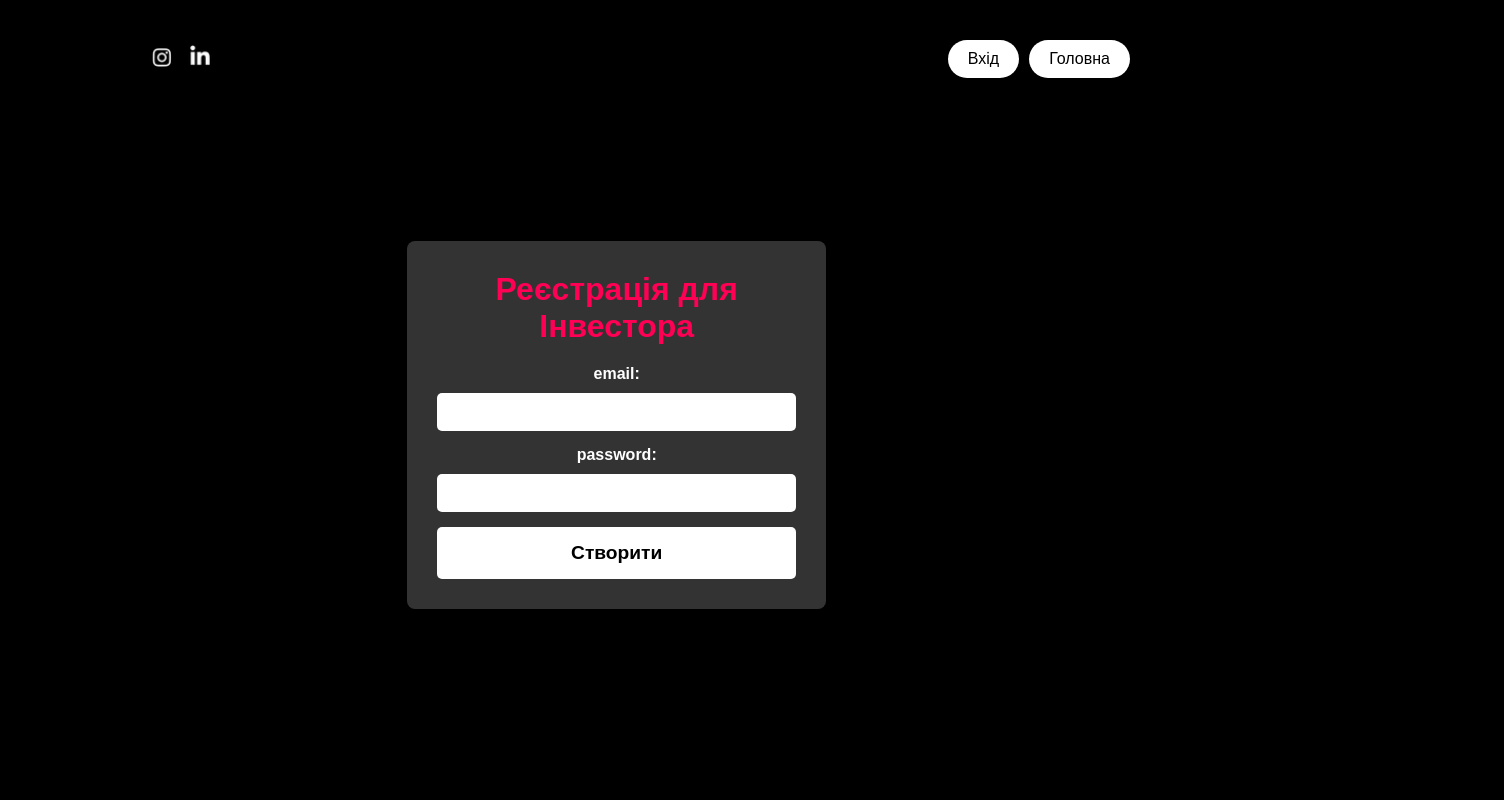
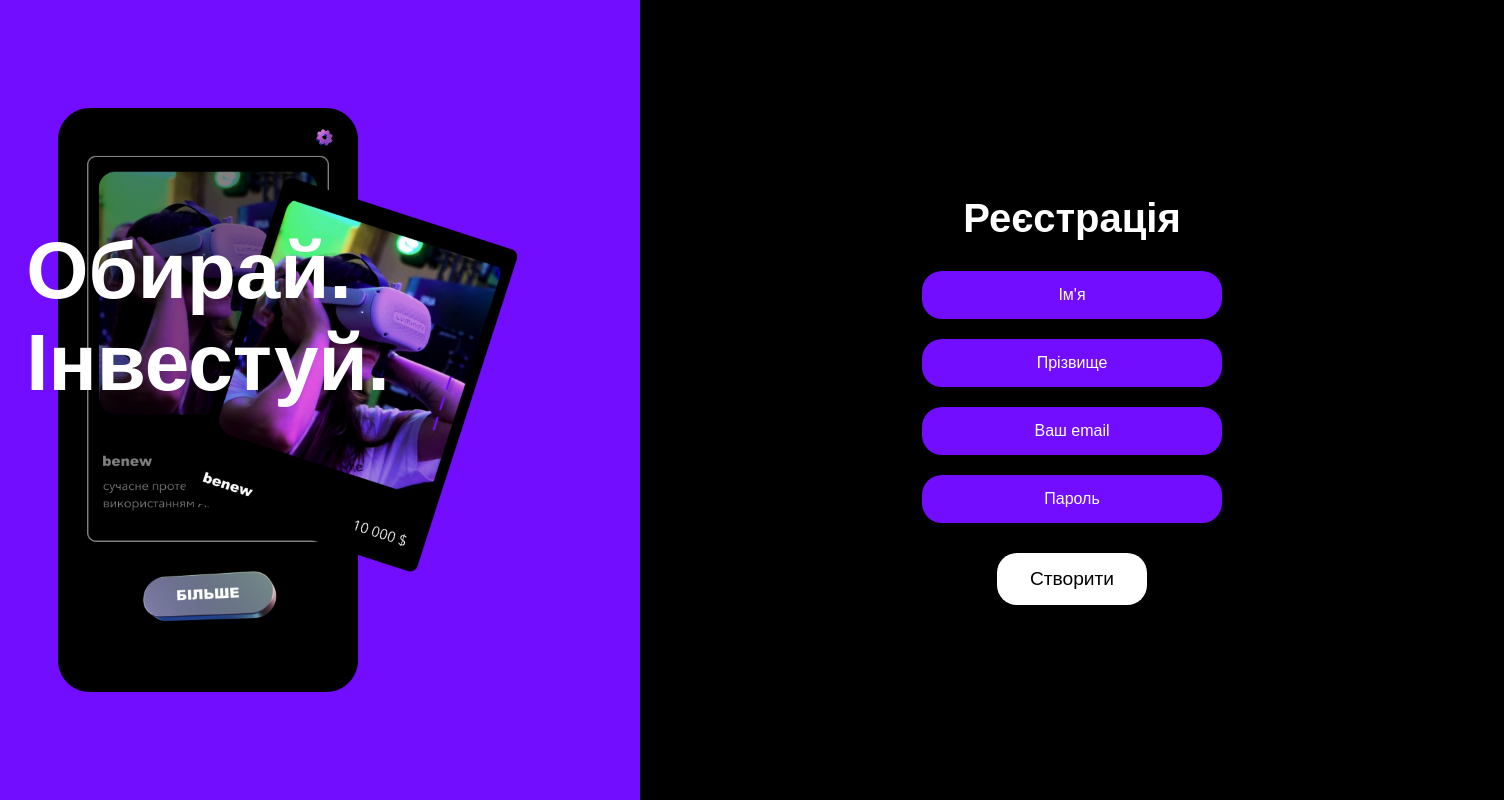
Before and after one commit to yelizarovaliza/heap-hope-project, a plain HTML site: page app/registration/RegistrationInvestors.html in a window 1280 px wide. Shown: the whole page, 1504 px wide, since content can reach past the window. Drawn offline with Linux system fonts and the light colour scheme.

Commit message:
fix design of investor registration page

```diff
--- a/app/registration/RegistrationInvestors.html
+++ b/app/registration/RegistrationInvestors.html
@@ -7,35 +7,34 @@
   <title>Startup Registration</title>
   <link rel="stylesheet" href="register_css.css">
   <link rel="stylesheet" href="../main/additional.css">
-</head>
+  <link rel="stylesheet" href="../login/photo.css"></head>
+  <link rel="stylesheet" href="registration4.css">
+
 
 <body>
-<header>
-  <nav>
-    <div class="social-icons">
-      <a href="#"><img src="../images/instagram.png" alt="Instagram"></a>
-      <a href="#"><img src="../images/linkedin.png" alt="LinkedIn"></a>
+<main>
+  <div class="container">
+    <div class="left-panel">
+      <div class="phone-frame">
+        <img src="../images/phone_mockup.png" alt="Main Image" class="main-image">
+        <img src="../images/virtual_reality.png" alt="Overlay Image" class="overlay-image">
+        <h1>Обирай. <br> Інвестуй.</h1>
+      </div>
     </div>
-    <div class="menu">
-      <a href="../login/exit.html" class="button">Вхід</a>
-      <a href="../main/index.html" class="button">Головна</a>
+    <div class="right-panel">
+
+      <form id="register-form" action="#" method="post">
+        <h2>Реєстрація</h2>
+        <input type="text" id="name" name="name" placeholder="Ім'я" required>
+        <input type="text" id="surname" name="surname" placeholder="Прізвище" required>
+        <input type="email" id="startup-email" name="email" placeholder="Ваш email" required>
+        <input type="password" id="password" name="password" placeholder="Пароль" required>
+
+        <button type="submit" class="button">Створити</button>
+      </form>
     </div>
-  </nav>
-</header>
+  </div>
 
-<main>
-  <section class="register">
-    <h2>Реєстрація для Інвестора</h2>
-    <form id="register-form" action="#" method="post">
-      <label for="startup-email">email:</label>
-      <input type="text" id="startup-email" name="email" required>
-
-      <label for="password">password:</label>
-      <input type="text" id="password" name="password" required>
-
-      <button type="submit" class="button">Створити</button>
-    </form>
-  </section>
 
   <script>
     document.getElementById('register-form').addEventListener('submit', function (event) {
@@ -46,35 +45,26 @@
 
 </main>
 <script>
-  document.querySelector('form').addEventListener('submit', function (event) {
+  document.getElementById('register-form').addEventListener('submit', function (event) {
     event.preventDefault();
 
-    const startupName = document.getElementById('startup-name').value;
-    const founderName = document.getElementById('founder-name').value;
+    // Збираємо дані з форми
+    const name = document.getElementById('name').value;
+    const surname = document.getElementById('surname').value;
     const email = document.getElementById('email').value;
-    const description = document.getElementById('description').value;
-    const sector = document.getElementById('sector').value;
-    const presentationInput = document.getElementById('presentation');
+    const password = document.getElementById('password').value;
 
-    const reader = new FileReader();
-    reader.onload = function () {
-      const presentation = reader.result;
+    // Створюємо об'єкт інвестора
+    const newInvestor = { name, surname, email, password };
 
-      const newStartup = { startupName, founderName, email, description, sector, presentation };
+    // Зберігаємо дані в localStorage
+    const investors = JSON.parse(localStorage.getItem('investors')) || [];
+    investors.push(newInvestor);
+    localStorage.setItem('investors', JSON.stringify(investors));
 
-      const startups = JSON.parse(localStorage.getItem('startups')) || [];
-      startups.push(newStartup);
-      localStorage.setItem('startups', JSON.stringify(startups));
 
-      localStorage.setItem('registrationSuccess', 'Стартап успішно зареєстрований!');
-      window.location.href = "../main/index.html";
-    };
-
-    if (presentationInput.files.length > 0) {
-      reader.readAsDataURL(presentationInput.files[0]);
-    } else {
-      alert("Будь ласка, завантажте зображення.");
-    }
+    // Перенаправлення на сторінку реєстрації або головну
+    window.location.href = "registrationInvestor2.html"; // Змінити на потрібну сторінку
   });
 </script>
 
--- /dev/null
+++ b/app/registration/registration2.css
@@ -0,0 +1,59 @@
+
+.right-panel h2 {
+    font-size: 2em;
+    margin-bottom: 10px;
+}
+
+.right-panel h3 {
+    font-weight: normal;
+    font-size: 1.2em;
+    margin-top: 30px;
+    margin-bottom: 20px;
+}
+.bank {
+    height: 341px;
+    border-radius: 20px;
+    padding: 20px;
+    width: 439px;
+    box-shadow: 0 0 10px rgb(3, 3, 3);
+    border: 1px solid #ffffff;
+}
+
+.bank-option {
+    display: flex;
+    align-items: center;
+    padding: 30px 0;
+    cursor: pointer;
+    transition: background-color 0.3s;
+}
+
+.bank-option:hover {
+    background-color: #1a1a1a;
+    border-radius: 10px;
+}
+
+.bank-logo {
+    width: 55px;
+    height: 55px;
+    margin-right: 20px;
+    margin-left: 20px;
+}
+
+.bank-option span {
+    color: white;
+    font-size: 20px;
+    margin-left: 25px;
+}
+
+.bank-option:not(:last-child) {
+    border-bottom: 1px solid #333;
+    padding-bottom: 20px;
+}
+
+.bank-option:not(:first-child) {
+    padding-top: 10px;
+}
+.bank-option.active {
+    background-color:  #1a1a1a; /* Зміна фону на фіолетовий */
+    border-radius: 20px;
+}
--- /dev/null
+++ b/app/registration/registration4.css
@@ -0,0 +1,74 @@
+body {
+    background-color: #000; /* Чорний фон */
+    font-family: 'Arial', sans-serif;
+    display: flex;
+    justify-content: center;
+    align-items: center;
+    height: 100vh;
+    margin: 0;
+}
+
+.right-panel {
+    text-align: center;
+    padding: 20px;
+}
+
+h2 {
+    color: white;
+    font-size: 2.5em;
+    margin-bottom: 20px;
+}
+
+form {
+    display: flex;
+    flex-direction: column;
+    align-items: center;
+}
+
+input[type="text"], input[type="email"], input[type="password"] {
+    width: 300px;
+    padding: 15px;
+    margin: 10px 0;
+    border-radius: 20px;
+    border: none;
+    background-color: #720DFF; /* Фіолетовий фон для полів */
+    color: white;
+    font-size: 1em;
+    text-align: center;
+    transition: background-color 0.3s, color 0.3s; /* Додаємо анімацію для плавного переходу */
+}
+
+input[type="text"]:focus,
+input[type="email"]:focus,
+input[type="password"]:focus {
+    background-color: #fff; /* Білий фон при фокусі */
+    color: black; /* Чорний текст при фокусі */
+    outline: none; /* Прибираємо стандартний контур */
+}
+
+input::placeholder {
+    color: #fff; /* Білий текст для плейсхолдера */
+}
+
+input[type="text"]:focus::placeholder,
+input[type="email"]:focus::placeholder,
+input[type="password"]:focus::placeholder {
+    color: transparent; /* Прибираємо текст плейсхолдера при фокусі */
+}
+
+
+button {
+    background-color: #fff; /* Білий фон для кнопки */
+    color: black;
+    padding: 15px;
+    border: none;
+    border-radius: 20px;
+    cursor: pointer;
+    width: 150px;
+    margin-top: 20px;
+    font-size: 1.2em;
+}
+
+button:hover {
+    background-color: #720DFF; /* Зміна кольору при наведенні */
+}
--- /dev/null
+++ b/app/registration/successRegistration.css
@@ -0,0 +1,28 @@
+
+.right-panel {
+    display: flex;
+    flex-direction: column;
+    align-items: center; /* Вирівнювання по центру горизонтально (за бажанням) */
+}
+
+h2{
+    max-width: 864px;
+    font-size: 60px;
+    margin-right: 20px;
+}
+button {
+    background-color: #fff; /* Білий фон для кнопки */
+    color: black;
+    padding: 15px;
+    border: none;
+    border-radius: 20px;
+    cursor: pointer;
+    width: 150px;
+    margin-top: 20px;
+    font-size: 1.2em;
+    margin-right: 20px;
+}
+
+button:hover {
+    background-color: #720DFF; /* Зміна кольору при наведенні */
+}
```
Also changed, not shown: app/main/index.html (+0 -10 lines), app/registration/SuccessRegistration.html (added, +35 -0 lines), app/registration/register.html (+1 -0 lines), app/registration/registration3.html (deleted, +0 -78 lines), app/registration/registrationInvestor2.html (added, +91 -0 lines), app/images/privatbank_logo.png (added), app/images/ukrgasbank_logo.png (added), app/images/universal_logo.png (added).
